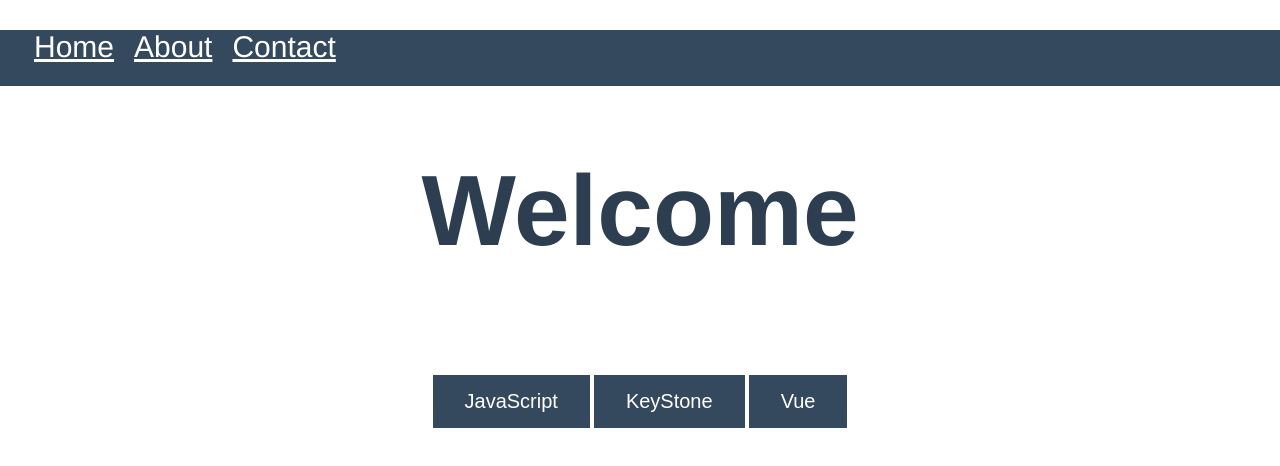
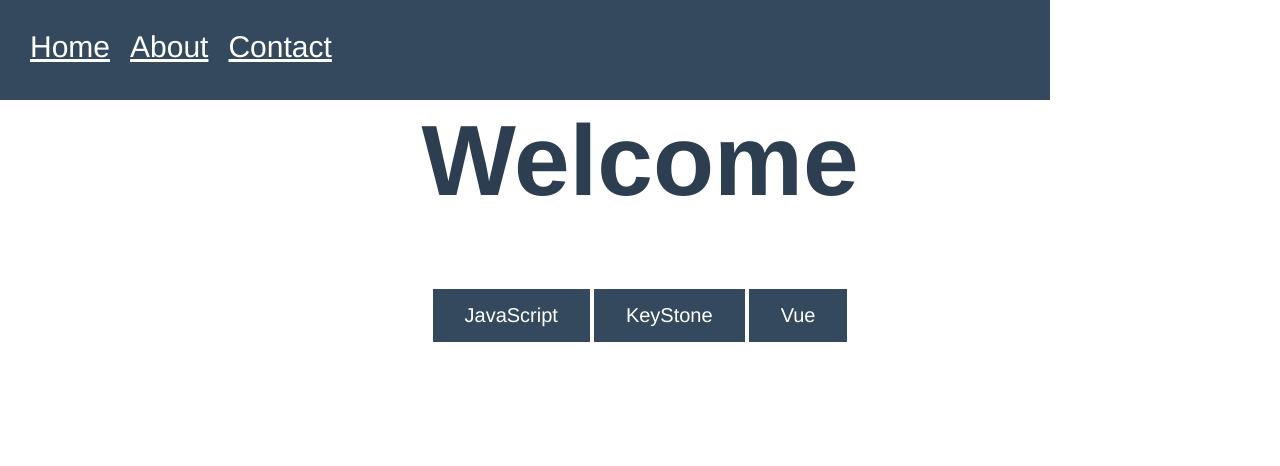
Before and after one commit to sasaprtvar3/portfolio, a Vue app: page / in a window 1280 px wide. Shown: the top 466 px of the page. Built offline with nearby package versions, Linux system fonts and the light colour scheme.

Commit message:
src/components/bashome buttons work

```diff
--- a/src/App.vue
+++ b/src/App.vue
@@ -1,6 +1,6 @@
 <template>
   <div id="app">
-    <app-header></app-header>
+    <app-header style="position: fixed; height:100px; padding: 0 708px 0 20px"></app-header>
     <main>
       <router-view>
         <base-home></base-home>
@@ -42,6 +42,5 @@ body {
 
 main {
   text-align: center;
-  margin-top: 40px;
 }
 </style>
--- a/src/components/AppHeader.vue
+++ b/src/components/AppHeader.vue
@@ -1,12 +1,10 @@
 <template>
   <header>
-      <nav class="menu" style="font-size:30px">
      <ul>
       <li><a href="#/">Home</a></li>
       <li><a href="#/about">About</a></li>
       <li><a href="#/contact">Contact</a></li>
      </ul>
-    </nav>
   </header>
 </template>
 
@@ -24,17 +22,18 @@ header {
   padding: 0 16px 0 24px;
   background-color: #35495E;
   color: #ffffff;
+  font-size: 30px;
 }
 
 header span {
   display: block;
-  position: relative;
+  position: fixed;
   font-size: 20px;
   line-height: 1;
   letter-spacing: .02em;
   font-weight: 400;
   box-sizing: border-box;
-  padding-top: 16px;
+  padding-top: 0;
 }
 ul {
   list-style-type: none;
--- a/src/components/BaseAbout.vue
+++ b/src/components/BaseAbout.vue
@@ -1,8 +1,8 @@
 <template>
     <div id="about-base">
-        <br>
+        <br><br><br>
         <h1 style="font-size:75px">About Me</h1>
-        <br><br><br><br><br>
+        <br><br><br>
         <h1 style="text-align: left; margin:25px">Basics</h1>
         <p style="font-size:25px; margin:25px; text-align: left">
             I am a junior developer. After
@@ -24,6 +24,7 @@
             am a quick learner and take pride in my work.
         </p>
         <h1 style="text-align: left; margin:25px">Interesting Facts</h1>
+        <p style="font-size:25px; margin:25px; text-align: left"></p>
     </div>
 </template>
 
--- a/src/components/BaseContact.vue
+++ b/src/components/BaseContact.vue
@@ -1,7 +1,6 @@
 <template>
     <div id="contact-base">
-        <br>
-        <br>
+        <br><br><br><br><br>
         <h1>Sasa Prtvar</h1>
         <h1>prtvar11@hotmail.com</h1>
         <h1>github.com/sasaprtvar3</h1>
--- a/src/components/BaseHome.vue
+++ b/src/components/BaseHome.vue
@@ -1,13 +1,10 @@
 <template>
     <div id="home-base">
+        <br><br>
         <h1 style="font-size:100px">Welcome</h1>
-        <header>
-                <br>
-                <br>
-                <button href="#/javascript" class="button" style="font-size:20px">JavaScript</button>
-                <button href="#/keystone" class="button" style="font-size:20px">KeyStone</button>
-                <button href="#/vue" class="button" style="font-size:20px">Vue</button>
-        </header>
+                <a href="#/javascript" class="button" style="font-size:20px">JavaScript</a>
+                <a href="#/keystone" class="button" style="font-size:20px">KeyStone</a>
+                <a href="#/vue" class="button" style="font-size:20px">Vue</a>
     </div>
 </template>
 
```
